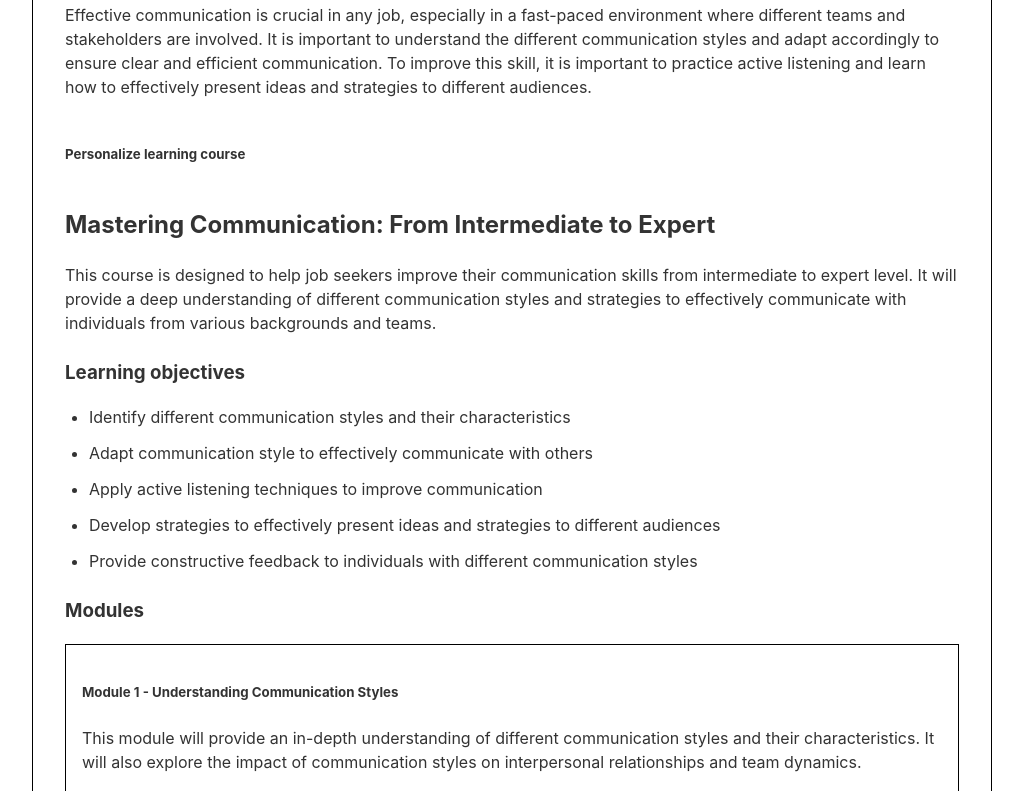
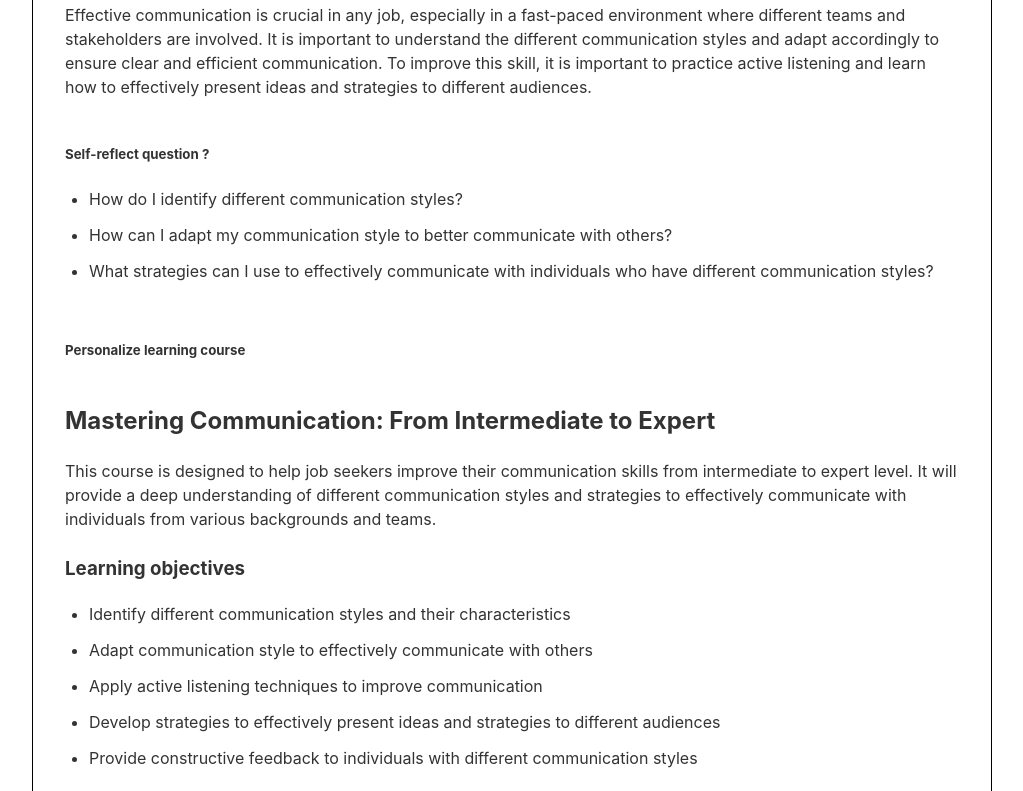
Before and after one commit to hunterbmt/learnbuddy, a Gatsby site: page / in a window 1280 px wide. Shown: the part 1793-2584 px from the top of the page, without its empty margins (128-1151 px from the left). Built offline with nearby package versions, Linux system fonts and the light colour scheme; Gatsby itself is replaced by a stand-in of ours.

Commit message:
First commit

```diff
--- a/src/pages/index.js
+++ b/src/pages/index.js
@@ -137,6 +137,8 @@ const IndexPage = () => (
                   <p>{knowledge.Summary}</p>
                   <h5>Why this gap is important ?</h5>
                   <p>{knowledge.Thought}</p>
+                  <h5>Self-reflect question ?</h5>
+                  <ul>{knowledge["Key questions"].map(q => <li>{q}</li>)}</ul>
                   <Collapsible open trigger="Personalize learning course" triggerTagName="h5" triggerStyle={{cursor: "pointer"}}>
                     <h2>{knowledge.Course.Name}</h2>
                     <p>{knowledge.Course.Description}</p>
```
